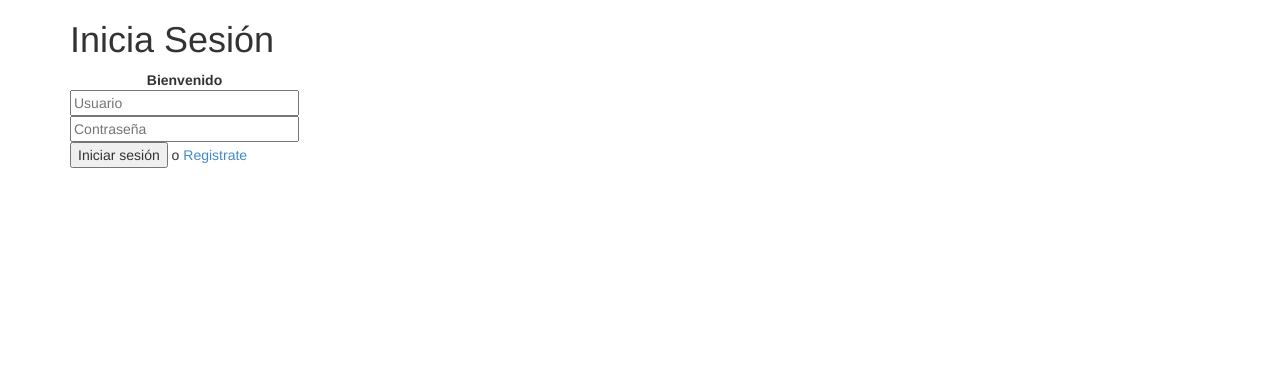
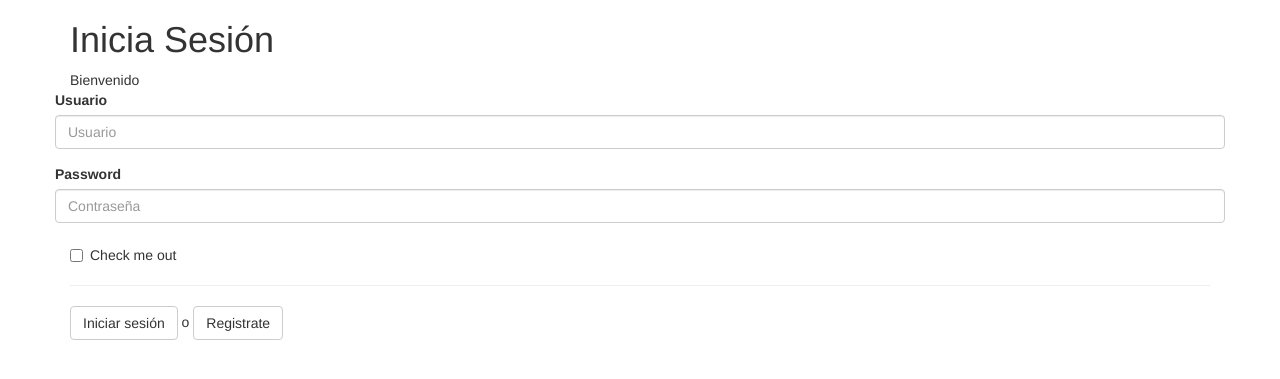
Before and after one commit to Facter/ProyectoManhattan, a PHP site: page /login.php in a window 1280 px wide. Shown: the top 379 px of the page. Run offline with PHP 8.4, Linux system fonts and the light colour scheme; some libraries are stand-ins or nearby versions.

Commit message:
Mejora de Index y Login

```diff
--- a/login.php
+++ b/login.php
@@ -41,17 +41,31 @@
 	</head>
 	<body>
 		<div class="container">
-			<table border="0">
-				<tr><td><h1> Inicia Sesión </h1></td></tr>
-				<form action="validarlogin.php" method="POST" name="login" id='contact-form' class='contact-form2'>
-					<tr><td align="center"><b>
+				<h1>Inicia Sesión</h1>
+				<div class="row">
+					<div class="col-xs-12 .col-sm-6 .col-md-12">
 						<?php echo $message; ?>
-					</b></td></tr>
-					<tr><td> <input type="text" name="username" id="username" maxlength="15" placeholder="Usuario" size="25" </td></tr>
-					<tr><td> <input type="password" name="userpwd" id="userpwd" maxlength="15" placeholder="Contraseña" size="25"></td><tr>
-					<tr><td> <input type='submit' id='contact-form' class='submit' value='Iniciar sesión'> o <a href="registro.php">Registrate</a></td></tr>
-				</form>
-			</table>
+					</div>
+				</div>
+				<div>
+					<form action="validarlogin.php" class="form-horizontal" method="POST" name="login" id='contact-form' class='contact-form2'>
+						<div class="form-group">
+							<label for="exampleInputEmail1">Usuario</label>
+							<input type="text" name="username" class="form-control" id="username" maxlength="15" placeholder="Usuario" size="25">
+			  		    </div>
+			  		    <div class="form-group">
+			  		    	<label for="exampleInputPassword1">Password</label>
+				  			<input type="password" name="userpwd" class="form-control" id="userpwd" maxlength="15" placeholder="Contraseña" size="25">
+						</div>
+					    <div class="checkbox">
+					  		 <label>
+					     		 <input type="checkbox"> Check me out
+					   		 </label>
+					 	</div>
+					 	<hr>
+						<input type='submit' id='contact-form' class='btn btn-default' value='Iniciar sesión'> o <a href="registro.php" class="btn btn-default">Registrate</a>
+					</form>
+				</div>
 
 			    <!-- jQuery (necessary for Bootstrap's JavaScript plugins) -->
 			    <script src="https://ajax.googleapis.com/ajax/libs/jquery/1.11.0/jquery.min.js"></script>
```
